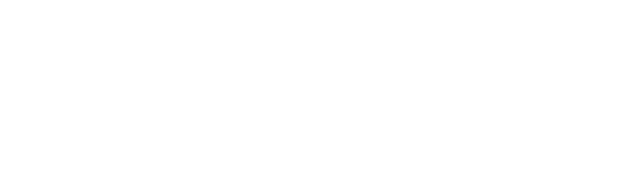
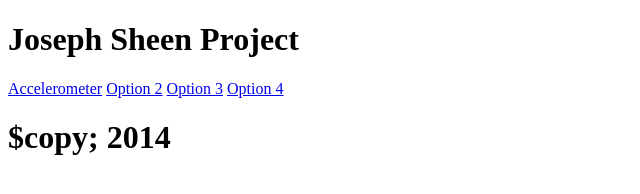
Before and after one commit to jpladapoose/MobileWebApp, a plain HTML site: page index.html in a window 1280 px wide. Shown: the whole page, without its empty margins (0-640 px from the left). Drawn offline with Linux system fonts and the light colour scheme.

Commit message:
cant rememer but hey why not

```diff
--- a/config.xml
+++ b/config.xml
@@ -41,6 +41,3 @@
 	<gap:splash src="splash/ios/Default-Landscape_at_2x.png" gap:platform="ios" width="2048" height="1496" />
 	<gap:splash src="splash/ios/Default-Portrait_at_2x.png" gap:platform="ios" width="1536" height="2008" />
 </widget>
-<!-- iOS Sizes
-
--->
--- a/index.html
+++ b/index.html
@@ -4,10 +4,27 @@
 <link href="config.xml" />
 <link href="acceleration.html" />
 <meta http-equiv="Content-Type" content="text/html; charset=utf-8" />
-<title>Index</title>
+<title>Joseph Project</title>
+<script type="text/javascript" charset="utf-8">
+</script>
 
 </head>
 
 <body>
+		<div data-role="page" data-theme="a">
+		<div data-role="header" data-position="fixed">
+			<h1>Joseph Sheen Project</h1>
+		</div><!--header -->
+        	<div data-role="controlgroup">
+            	<a href="acceleration.html" data-role="button">Accelerometer</a>
+            	<a href="2" data-role="button">Option 2</a>
+            	<a href="3" data-role="button">Option 3</a>
+                <a href="4" data-role="button">Option 4</a>
+            </div>
+            <div data-role="footer" data-position="fixed">
+            	<h1>$copy; 2014</h1>
+            </div><!-- Footer -->
+            </div>
+
 </body>
 </html>
```
Also changed, not shown: acceleration.html (+14 -9 lines).
